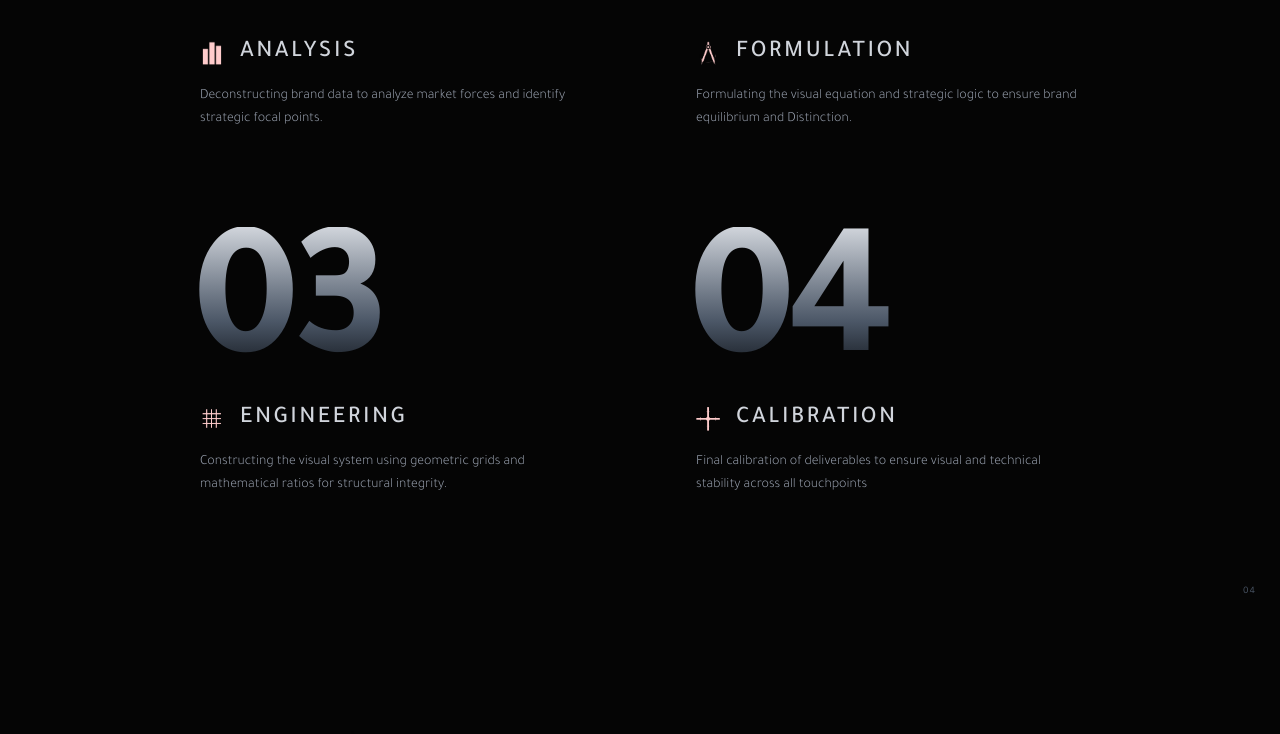
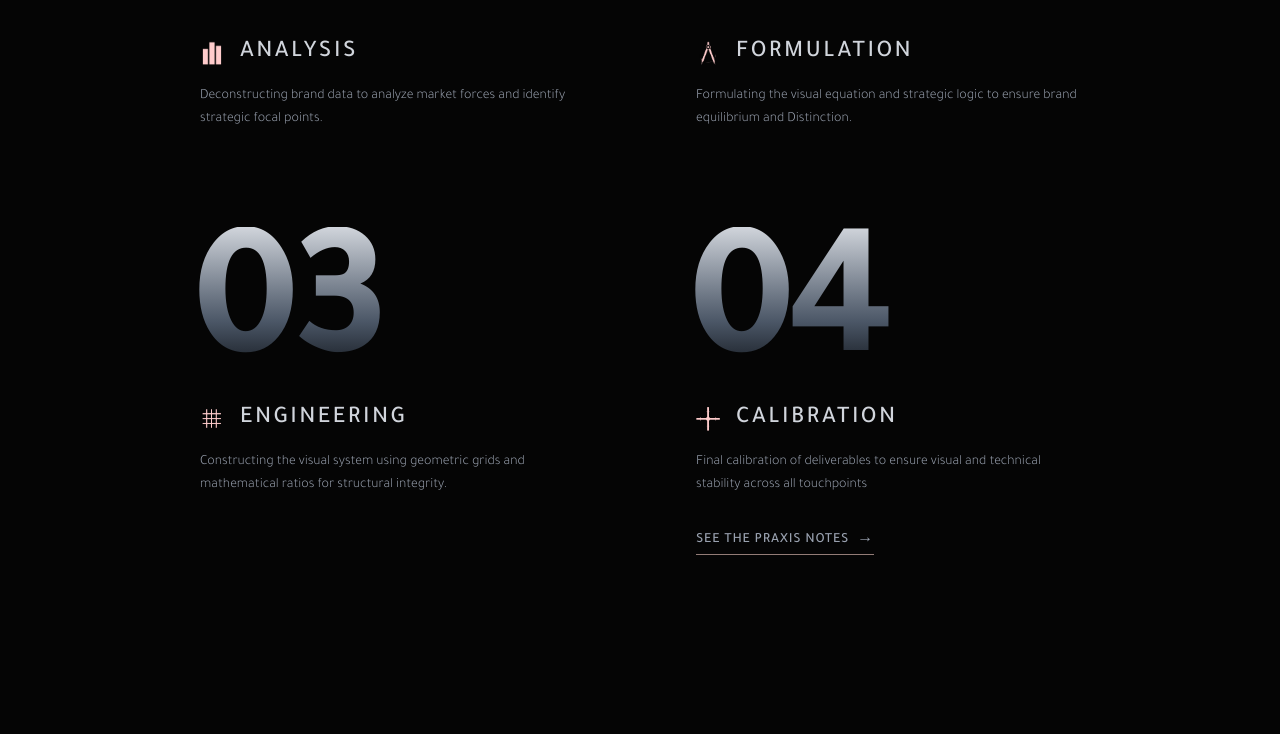
Before and after one commit to 3a1mtest-prog/nasayem, a React (Vite) app: page / in a window 1280 px wide. Shown: the part 5794-6528 px from the top of the page. Built offline with nearby package versions, Linux system fonts and the light colour scheme.

Commit message:
Update Process.tsx

```diff
--- a/src/components/home/Process.tsx
+++ b/src/components/home/Process.tsx
@@ -2,6 +2,7 @@ import { useRef } from 'react';
 import { useGSAP } from '@gsap/react';
 import gsap from 'gsap';
 import { useTranslation } from 'react-i18next';
+import { Link } from 'react-router-dom';
 import Container from '../Container';
 
 import analysisIcon from "../../assets/process/analysis.png";
@@ -12,6 +13,7 @@ import calibrationIcon from "../../assets/process/calibration.png";
 const Process = () => {
   const { t } = useTranslation();
   const sectionRef = useRef<HTMLElement | null>(null);
+
   const steps = [
     {
       num: '01',
@@ -43,7 +45,7 @@ const Process = () => {
     () => {
       gsap.fromTo(
         '[data-process-step]',
-        { autoAlpha: 0, y: 36 },
+        { autoAlpha: 0, y: 38 },
         {
           autoAlpha: 1,
           y: 0,
@@ -54,16 +56,25 @@ const Process = () => {
             trigger: sectionRef.current,
             start: 'top 72%',
           },
-        },
+        }
       );
     },
-    { scope: sectionRef },
+    { scope: sectionRef }
   );
 
+  // لون الويب سايت (زهري غامق) حسب الصورة
+  const brandColor = '#937c77';
+
   return (
-    <section ref={sectionRef} id="process" className="py-24 md:py-32 relative border-t border-text/10 bg-dark-bg">
+    <section
+      ref={sectionRef}
+      id="process"
+      className="py-24 md:py-32 relative border-t border-text/10 bg-dark-bg"
+    >
       <Container>
-        <h2 className="text-3xl md:text-4xl font-display font-bold mb-16 md:mb-32 text-center tracking-widest">{t('process.heading')}</h2>
+        <h2 className="text-3xl md:text-4xl font-display font-bold mb-16 md:mb-32 text-center tracking-widest">
+          {t('process.heading')}
+        </h2>
 
         <div className="grid md:grid-cols-2 gap-x-24 gap-y-16 md:gap-y-24 max-w-4xl mx-auto">
           {steps.map((step) => (
@@ -76,15 +87,43 @@ const Process = () => {
                   <div className="relative flex items-center justify-center w-6 h-6">
                     <img src={step.icon} alt="" className="w-full h-full object-contain" />
                   </div>
-                  <h3 className="text-xl md:text-2xl tracking-widest font-medium text-gray-300 uppercase">{step.title}</h3>
+                  <h3 className="text-xl md:text-2xl tracking-widest font-medium text-gray-300 uppercase">
+                    {step.title}
+                  </h3>
                 </div>
-                <p className="text-xs md:text-sm text-gray-400 font-light leading-relaxed max-w-sm">{step.desc}</p>
+                <p className="text-xs md:text-sm text-gray-400 font-light leading-relaxed max-w-sm">
+                  {step.desc}
+                </p>
+
+                {/* زر See the Praxis notes يظهر فقط تحت رقم 04 */}
+                {step.num === '04' && (
+                  <div className="mt-8">
+                    <Link
+                      to="/blog"
+                      className="group inline-flex items-center gap-2 text-sm uppercase tracking-wider
+                                 text-gray-400 border-b transition-all duration-300 pb-0.5 font-medium"
+                      style={{
+                        borderBottomColor: brandColor,
+                      }}
+                      onMouseEnter={(e) => {
+                        e.currentTarget.style.color = brandColor;
+                      }}
+                      onMouseLeave={(e) => {
+                        e.currentTarget.style.color = '';
+                      }}
+                    >
+                      <span>See the Praxis notes</span>
+                      <span className="text-base transition-transform duration-200 group-hover:translate-x-1">
+                        →
+                      </span>
+                    </Link>
+                  </div>
+                )}
               </div>
             </div>
           ))}
         </div>
       </Container>
-      <div className="absolute right-6 bottom-6 text-[10px] text-gray-600 tracking-widest uppercase">04</div>
     </section>
   );
 };
```
